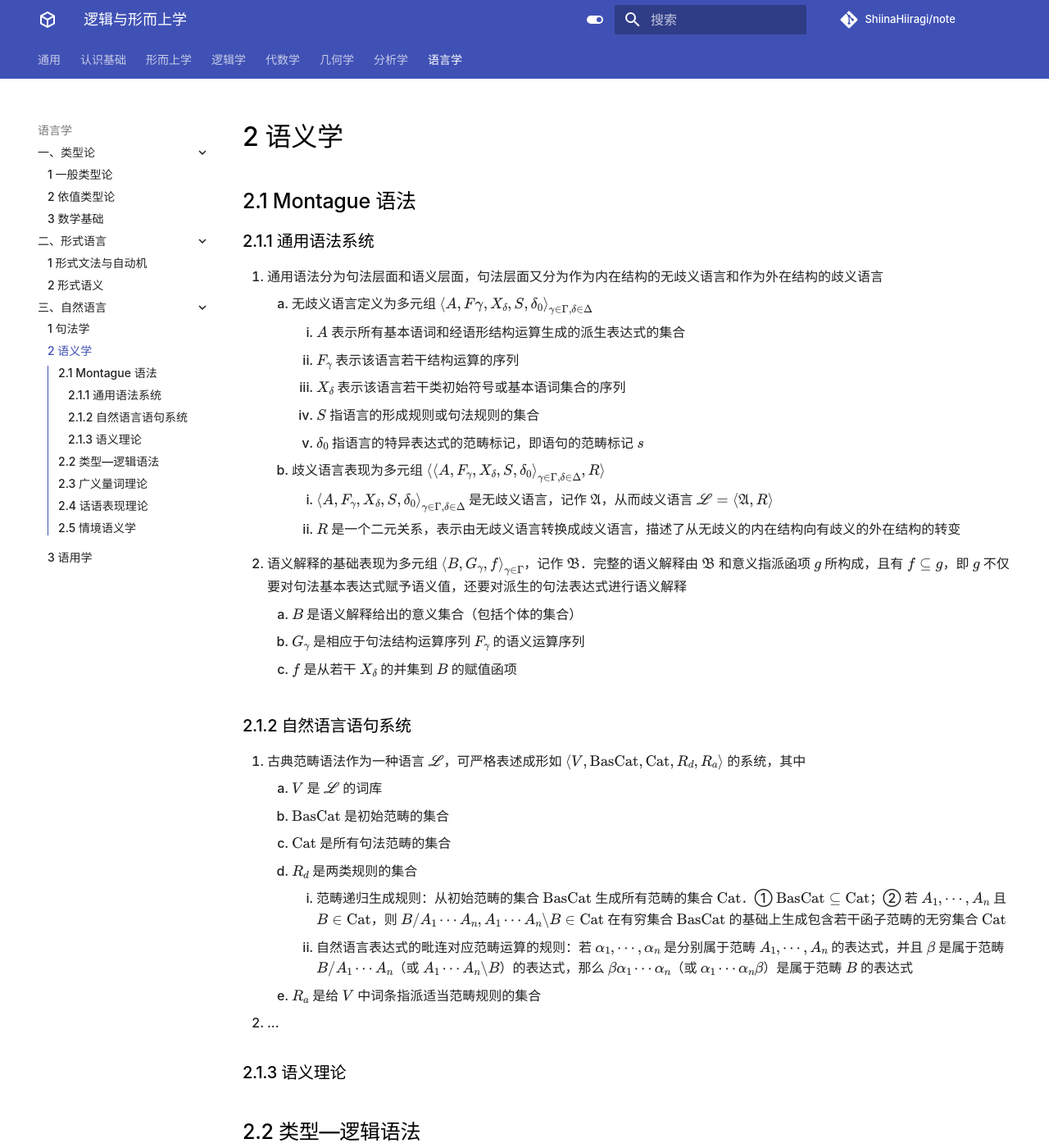
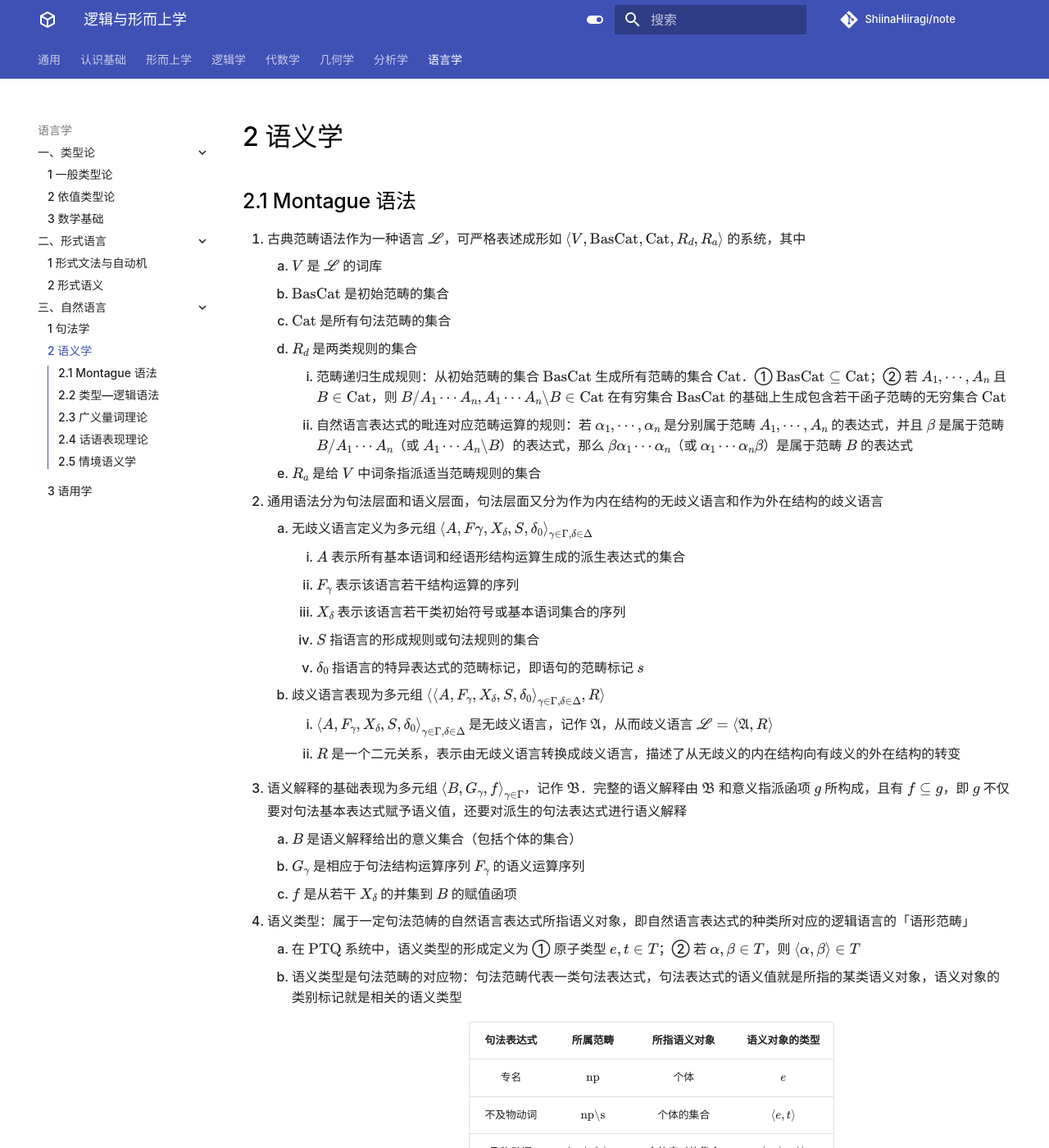
Before and after one commit to ShiinaHiiragi/note, an MkDocs documentation site: the page built from docs/lang/nat/semant.md, in a window 1280 px wide and 1400 px high. Shown: the whole window at 82% size. Built offline with MkDocs 1.6.1 and Material for MkDocs 9.7.7, drawn with Linux system fonts in a browser that asks for light colours; comment, search, counter and statistics services are not loaded; some of the changed text lies outside the part shown.

Commit message:
move semant

```diff
--- a/docs/lang/nat/semant.md
+++ b/docs/lang/nat/semant.md
@@ -1,8 +1,15 @@
 # 2 语义学
 
 ## 2.1 Montague 语法
-### 2.1.1 通用语法系统
-1. 通用语法分为句法层面和语义层面，句法层面又分为作为内在结构的无歧义语言和作为外在结构的歧义语言
+1. 古典范畴语法作为一种语言 $\mathscr{L}$，可严格表述成形如 $\left\langle V, \text{BasCat}, \text{Cat}, R_{d}, R_{a}\right\rangle$ 的系统，其中
+    1. $V$ 是 $\mathscr{L}$ 的词库
+    2. $\text{BasCat}$ 是初始范畴的集合
+    3. $\text{Cat}$ 是所有句法范畴的集合
+    4. $R_{d}$ 是两类规则的集合
+        1. 范畴递归生成规则：从初始范畴的集合 $\text{BasCat}$ 生成所有范畴的集合 $\text{Cat}$．① $\text{BasCat} \subseteq \text{Cat}$；② 若 $A_{1}, \cdots, A_{n}$ 且 $B \in \text{Cat}$，则 $B / A_{1} \cdots A_{n}, A_{1} \cdots A_{n} \backslash B \in \text{Cat}$ 在有穷集合 $\text{BasCat}$ 的基础上生成包含若干函子范畴的无穷集合 $\text{Cat}$
+        2. 自然语言表达式的毗连对应范畴运算的规则：若 $\alpha_{1}, \cdots, \alpha_{n}$ 是分别属于范畴 $A_{1}, \cdots, A_{n}$ 的表达式，并且 $\beta$ 是属于范畴 $B / A_{1} \cdots A_{n}$（或 $A_{1} \cdots A_{n} \backslash B$）的表达式，那么 $\beta \alpha_{1} \cdots \alpha_{n}$（或 $\alpha_{1} \cdots \alpha_{n} \beta$）是属于范畴 $B$ 的表达式
+    5. $R_{a}$ 是给 $V$ 中词条指派适当范畴规则的集合
+2. 通用语法分为句法层面和语义层面，句法层面又分为作为内在结构的无歧义语言和作为外在结构的歧义语言
     1. 无歧义语言定义为多元组 $\left\langle A, F \gamma, X_{\delta}, S, \delta_{0}\right\rangle_{\gamma \in \Gamma, \delta \in \Delta}$
         1. $A$ 表示所有基本语词和经语形结构运算生成的派生表达式的集合
         2. $F_{\gamma}$ 表示该语言若干结构运算的序列
@@ -12,23 +19,26 @@
     2. 歧义语言表现为多元组 $\langle\left\langle A, F_{\gamma}, X_{\delta}, S, \delta_{0}\right\rangle_{\gamma \in \Gamma, \delta \in \Delta}, R\rangle$
         1. $\left\langle A, F_{\gamma}, X_{\delta}, S, \delta_{0}\right\rangle_{\gamma \in \Gamma, \delta \in \Delta}$ 是无歧义语言，记作 $\mathfrak{A}$，从而歧义语言 $\mathscr{L}=\langle\mathfrak{A}, R\rangle$
         2. $R$ 是一个二元关系，表示由无歧义语言转换成歧义语言，描述了从无歧义的内在结构向有歧义的外在结构的转变
-2. 语义解释的基础表现为多元组 $\left\langle B, G_{\gamma}, f\right\rangle_{\gamma \in \Gamma}$，记作 $\mathfrak{B}$．完整的语义解释由 $\mathfrak{B}$ 和意义指派函项 $g$ 所构成，且有 $f \subseteq g$，即 $g$ 不仅要对句法基本表达式赋予语义值，还要对派生的句法表达式进行语义解释
+3. 语义解释的基础表现为多元组 $\left\langle B, G_{\gamma}, f\right\rangle_{\gamma \in \Gamma}$，记作 $\mathfrak{B}$．完整的语义解释由 $\mathfrak{B}$ 和意义指派函项 $g$ 所构成，且有 $f \subseteq g$，即 $g$ 不仅要对句法基本表达式赋予语义值，还要对派生的句法表达式进行语义解释
     1. $B$ 是语义解释给出的意义集合（包括个体的集合）
     2. $G_{\gamma}$ 是相应于句法结构运算序列 $F_{\gamma}$ 的语义运算序列
     3. $f$ 是从若干 $X_{\delta}$ 的并集到 $B$ 的赋值函项
+4. 语义类型：属于一定句法范帱的自然语言表达式所指语义对象，即自然语言表达式的种类所对应的逻辑语言的「语形范畴」
+    1. 在 $\text{PTQ}$ 系统中，语义类型的形成定义为 ① 原子类型 $e, t \in T$；② 若 $\alpha, \beta \in T$，则 $\langle\alpha, \beta\rangle \in T$
+    2. 语义类型是句法范畴的对应物：句法范畴代表一类句法表达式，句法表达式的语义值就是所指的某类语义对象，语义对象的类别标记就是相关的语义类型
 
-### 2.1.2 自然语言语句系统
-1. 古典范畴语法作为一种语言 $\mathscr{L}$，可严格表述成形如 $\left\langle V, \text{BasCat}, \text{Cat}, R_{d}, R_{a}\right\rangle$ 的系统，其中
-    1. $V$ 是 $\mathscr{L}$ 的词库
-    2. $\text{BasCat}$ 是初始范畴的集合
-    3. $\text{Cat}$ 是所有句法范畴的集合
-    4. $R_{d}$ 是两类规则的集合
-        1. 范畴递归生成规则：从初始范畴的集合 $\text{BasCat}$ 生成所有范畴的集合 $\text{Cat}$．① $\text{BasCat} \subseteq \text{Cat}$；② 若 $A_{1}, \cdots, A_{n}$ 且 $B \in \text{Cat}$，则 $B / A_{1} \cdots A_{n}, A_{1} \cdots A_{n} \backslash B \in \text{Cat}$ 在有穷集合 $\text{BasCat}$ 的基础上生成包含若干函子范畴的无穷集合 $\text{Cat}$
-        2. 自然语言表达式的毗连对应范畴运算的规则：若 $\alpha_{1}, \cdots, \alpha_{n}$ 是分别属于范畴 $A_{1}, \cdots, A_{n}$ 的表达式，并且 $\beta$ 是属于范畴 $B / A_{1} \cdots A_{n}$（或 $A_{1} \cdots A_{n} \backslash B$）的表达式，那么 $\beta \alpha_{1} \cdots \alpha_{n}$（或 $\alpha_{1} \cdots \alpha_{n} \beta$）是属于范畴 $B$ 的表达式
-    5. $R_{a}$ 是给 $V$ 中词条指派适当范畴规则的集合
-2. ...
+        <div class="text-table">
 
-### 2.1.3 语义理论
+        | 句法表达式 |      所属范畴      |  所指语义对象  |           语义对象的类型            |
+        | :--------: | :----------------: | :------------: | :---------------------------------: |
+        |    专名    |    $\text{np}$     |      个体      |                 $e$                 |
+        | 不及物动词 |   $\text{np\s}$    |   个体的集合   |         $\left<e, t\right>$         |
+        |  及物动词  | $\text{(np\s)/np}$ | 个体序对的集合 | $\left<e, \left<e, t\right>\right>$ |
+        |    语句    |        $s$         |      真值      |                 $t$                 |
+
+        </div>
+
+    3. 令 $\|\alpha\|$ 为表达式 $\alpha$ 的语义值，则若 $\|\alpha\|$ 的语义类型为 $e$ 且 $\left\|\beta\right\|$ 的语义类型为 $\left<e, t\right>$，则 $\left\|\beta\right\|\ (\|\alpha\|)$ 的语义类型为 $t$
 
 ## 2.2 类型—逻辑语法
 
```
Also changed, not shown: docs/intro/plan.md (+0 -5 lines), docs/intro/toc.md (+7 -0 lines).
